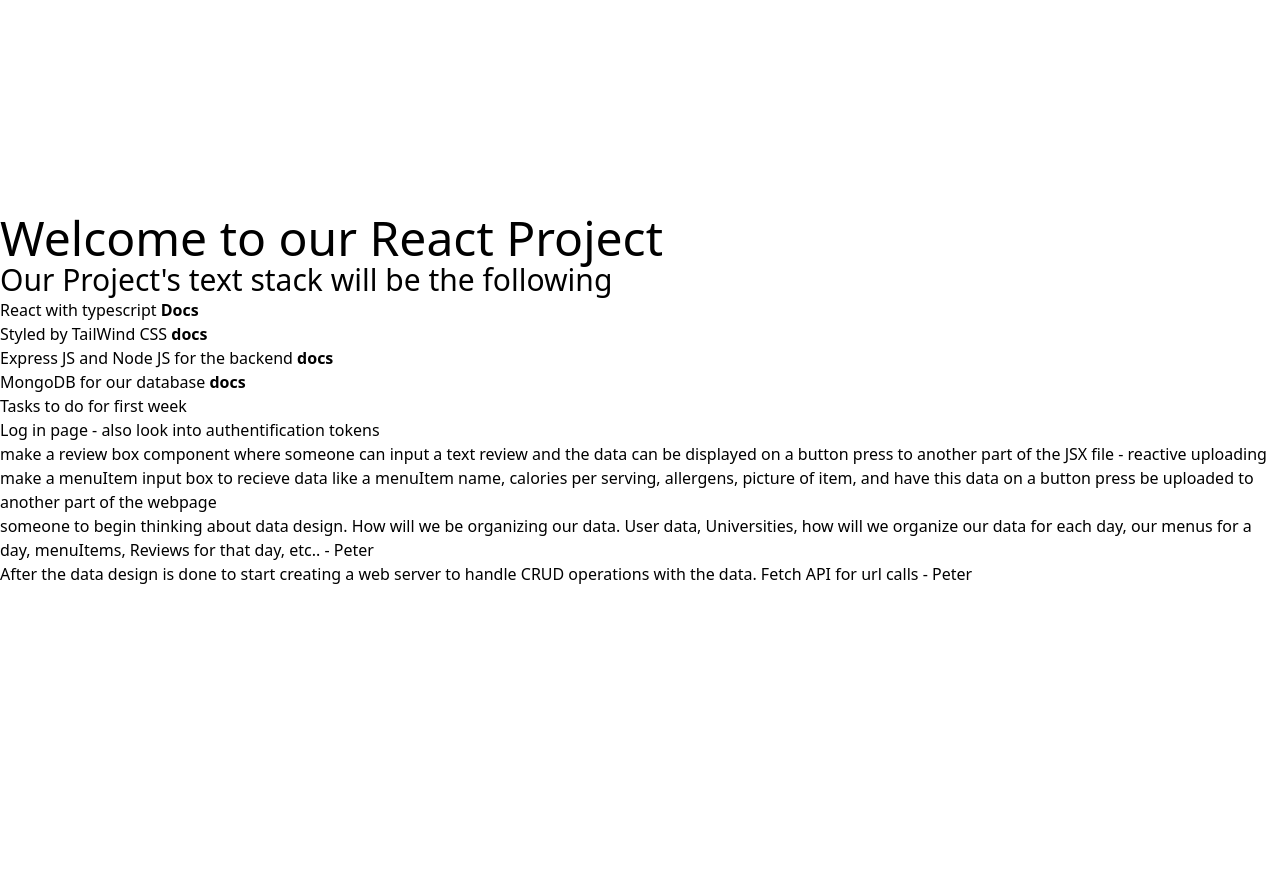
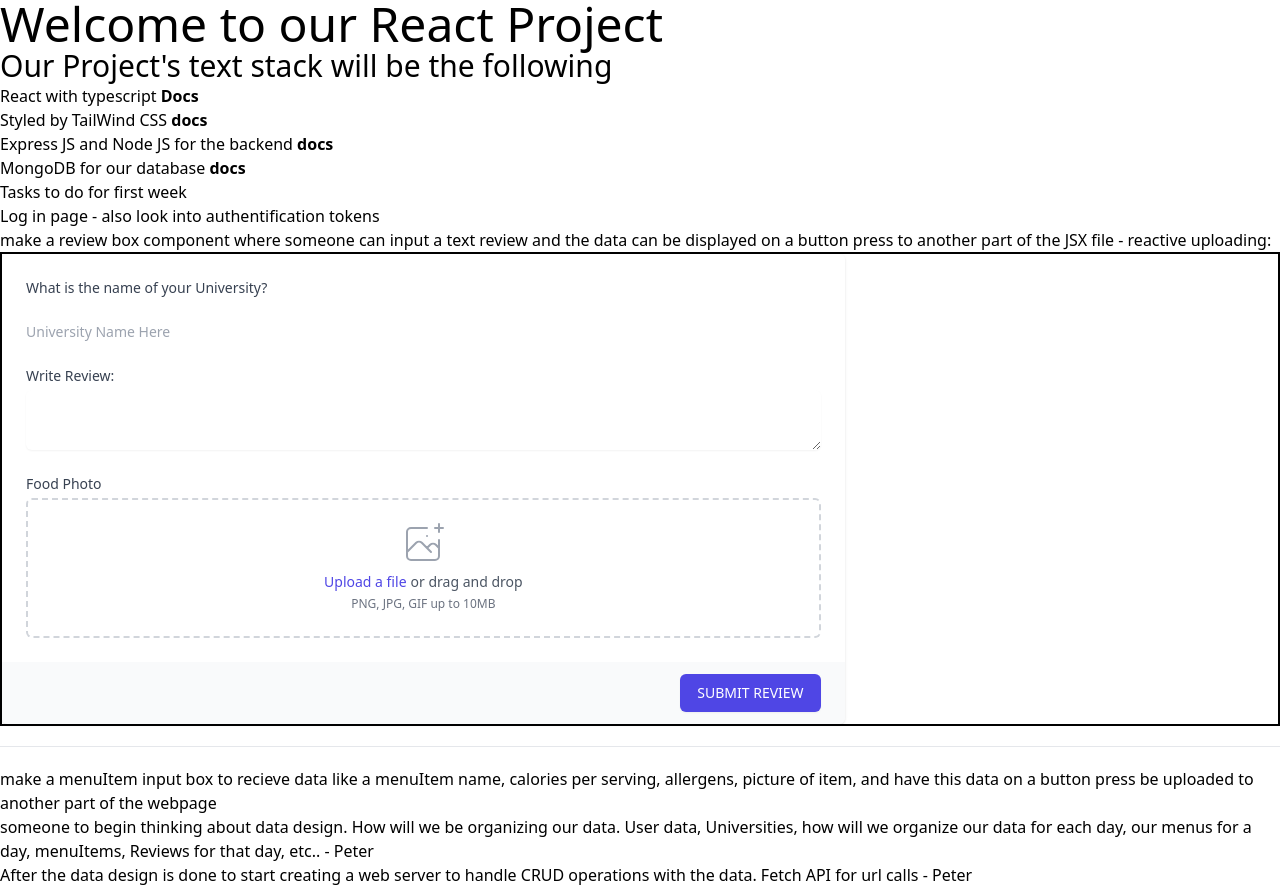
Before and after one commit to peternav2/SWE-Project, a React (Vite) app: page / in a window 1280 px wide. Before the commit the page ends 800 px from the top, so only its background shows below. Built offline with nearby package versions, Linux system fonts and the light colour scheme.

Commit message:
Init review box component feature

```diff
--- a/src/App.tsx
+++ b/src/App.tsx
@@ -1,5 +1,6 @@
 import { useState } from 'react'
 import reactLogo from './assets/react.svg'
+import ReviewBox from './ReviewBox'
 
 function App() {
   const [count, setCount] = useState(0)
@@ -25,7 +26,8 @@
         <h3>Tasks to do for first week</h3>
         <ol className='list-decimal'>
           <li>Log in page - also look into authentification tokens</li>
-          <li>make a review box component where someone can input a text review and the data can be displayed on a button press to another part of the JSX file - reactive uploading</li>
+          <li>make a review box component where someone can input a text review and the data can be displayed on a button press to another part of the JSX file - reactive uploading:</li>
+          <ReviewBox />
           <li>make a menuItem input box to recieve data like a menuItem name, calories per serving, allergens, picture of item, and have this data on a button press be uploaded to another part of the webpage</li>
           <li>someone to begin thinking about data design. How will we be organizing our data. User data, Universities, how will we organize our data for each day, our menus for a day, menuItems, Reviews for that day, etc.. - Peter</li>
           <li>After the data design is done to start creating a web server to handle CRUD operations with the data. Fetch API for url calls - Peter </li>
--- /dev/null
+++ b/src/ReviewBox.tsx
@@ -0,0 +1,129 @@
+import React from 'react';
+
+//TODO: Make a review box component where someone can
+//1. input a text review and
+//2. the data can be displayed on a button press to another part of the JSX file - reactive uploading
+
+class ReviewBox extends React.Component {
+  constructor(props:any) {
+    super(props);
+    this.state = {
+      value: 'Please write an essay about your favorite DOM element.'
+    };
+
+    this.handleChange = this.handleChange.bind(this);
+    this.handleSubmit = this.handleSubmit.bind(this);
+  }
+
+  handleChange(event: any) {
+    this.setState({value: event.target.value});
+  }
+
+  handleSubmit(event: any) {
+    alert('An essay was submitted: ' + this.state.value);
+    event.preventDefault();
+  }
+
+  render() {
+    return (
+      <>
+      <div style={{border: "2px solid black"}}>
+        <div className="md:grid md:grid-cols-3 md:gap-6">
+          <div className="mt-5 md:col-span-2 md:mt-0">
+            <form action="#" method="POST">
+              <div className="shadow sm:overflow-hidden sm:rounded-md">
+                <div className="space-y-6 bg-white px-4 py-5 sm:p-6">
+                  <div className="grid grid-cols-3 gap-6">
+                    <div className="col-span-3 sm:col-span-2">
+                      <label htmlFor="company-website" className="block text-sm font-medium text-gray-700">
+                        What is the name of your University?
+                      </label>
+                      <div className="">
+                        <span className="inline-flex items-center border-gray-300 bg-gray-50 px-3 text-sm text-gray-500">
+
+                        </span>
+                        <input
+                          type="text"
+                          name="company-website"
+                          id="company-website"
+                          className="block w-full flex-1 focus:border-indigo-500 focus:ring-indigo-500 sm:text-sm"
+                          placeholder="University Name Here"
+                        />
+                      </div>
+                    </div>
+                  </div>
+
+                  <div>
+                    <label htmlFor="about" className="block text-sm font-medium text-gray-700">
+                     Write Review:
+                    </label>
+                    <div className="mt-1">
+                      <textarea
+                        id="about"
+                        name="about"
+                        rows={3}
+                        className="mt-1 block w-full rounded-md border-gray-300 shadow-sm focus:border-indigo-500 focus:ring-indigo-500 sm:text-sm"
+                        placeholder=""
+                        defaultValue={''}
+                      />
+                    </div>
+                  </div>
+
+                  <div>
+                    <label className="block text-sm font-medium text-gray-700">Food Photo</label>
+                    <div className="mt-1 flex justify-center rounded-md border-2 border-dashed border-gray-300 px-6 pt-5 pb-6">
+                      <div className="space-y-1 text-center">
+                        <svg
+                          className="mx-auto h-12 w-12 text-gray-400"
+                          stroke="currentColor"
+                          fill="none"
+                          viewBox="0 0 48 48"
+                          aria-hidden="true"
+                        >
+                          <path
+                            d="M28 8H12a4 4 0 00-4 4v20m32-12v8m0 0v8a4 4 0 01-4 4H12a4 4 0 01-4-4v-4m32-4l-3.172-3.172a4 4 0 00-5.656 0L28 28M8 32l9.172-9.172a4 4 0 015.656 0L28 28m0 0l4 4m4-24h8m-4-4v8m-12 4h.02"
+                            strokeWidth={2}
+                            strokeLinecap="round"
+                            strokeLinejoin="round"
+                          />
+                        </svg>
+                        <div className="flex text-sm text-gray-600">
+                          <label
+                            htmlFor="file-upload"
+                            className="relative cursor-pointer rounded-md bg-white font-medium text-indigo-600 focus-within:outline-none focus-within:ring-2 focus-within:ring-indigo-500 focus-within:ring-offset-2 hover:text-indigo-500"
+                          >
+                            <span>Upload a file</span>
+                            <input id="file-upload" name="file-upload" type="file" className="sr-only" />
+                          </label>
+                          <p className="pl-1">or drag and drop</p>
+                        </div>
+                        <p className="text-xs text-gray-500">PNG, JPG, GIF up to 10MB</p>
+                      </div>
+                    </div>
+                  </div>
+                </div>
+                <div className="bg-gray-50 px-4 py-3 text-right sm:px-6">
+                  <button
+                    type="submit"
+                    className="inline-flex justify-center rounded-md border border-transparent bg-indigo-600 py-2 px-4 text-sm font-medium text-white shadow-sm hover:bg-indigo-700 focus:outline-none focus:ring-2 focus:ring-indigo-500 focus:ring-offset-2"
+                  >
+                    SUBMIT REVIEW
+                  </button>
+                </div>
+              </div>
+            </form>
+          </div>
+        </div>
+      </div>
+
+      <div className="hidden sm:block" aria-hidden="true">
+        <div className="py-5">
+          <div className="border-t border-gray-200" />
+        </div>
+      </div>
+      </>
+    );
+  }
+}
+
+export default ReviewBox
```
Also changed, not shown: 1 other file (tests, documents, lock files or other folders).
